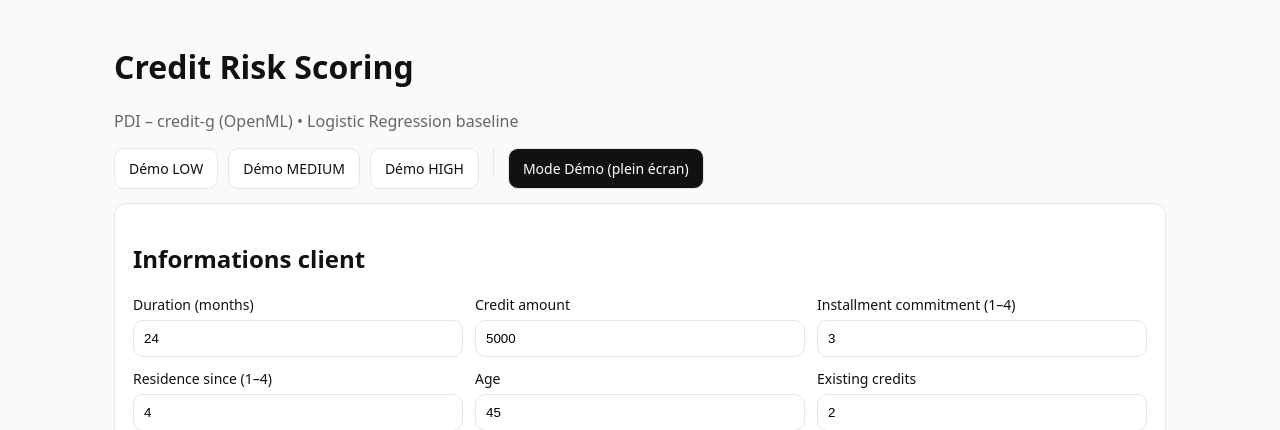
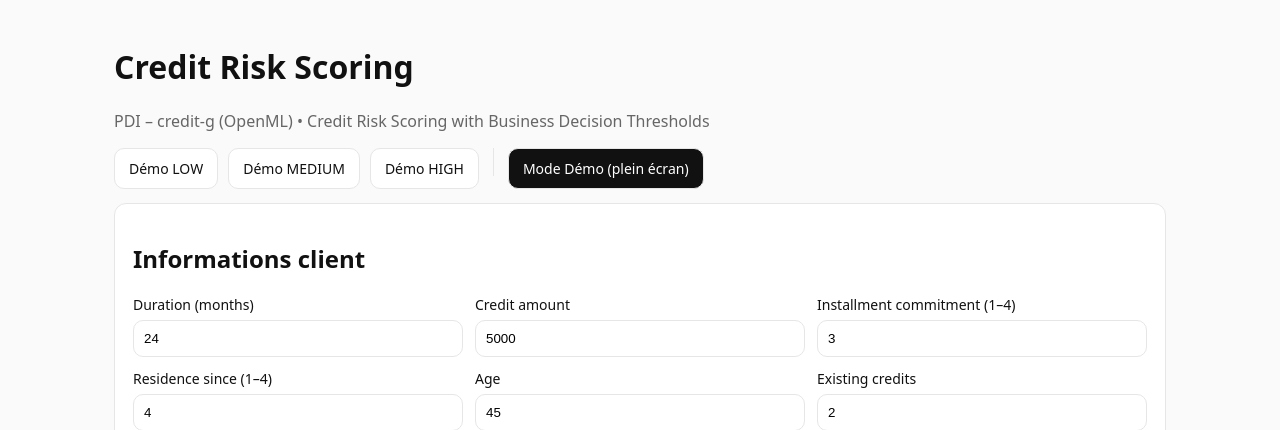
Before and after one commit to fngaha/pdi-credit-risk-ml, a Flask app: template ui/templates/index.html in a window 1280 px wide. Shown: the top 430 px of the page. Run offline with Flask 3, Linux system fonts and the light colour scheme; the template is opened without the code that fills it, so the values that code supplies are empty.

Commit message:
ui: update header subtitle to reflect business-driven model evolution

```diff
--- a/ui/templates/index.html
+++ b/ui/templates/index.html
@@ -10,7 +10,9 @@
     <div class="container">
       <header class="header">
         <h1>Credit Risk Scoring</h1>
-        <p class="subtitle">PDI – credit-g (OpenML) • Logistic Regression baseline</p>
+        <p class="subtitle">
+          PDI – credit-g (OpenML) • Credit Risk Scoring with Business Decision Thresholds
+        </p>
       </header>
 
       {% if error %}
```
